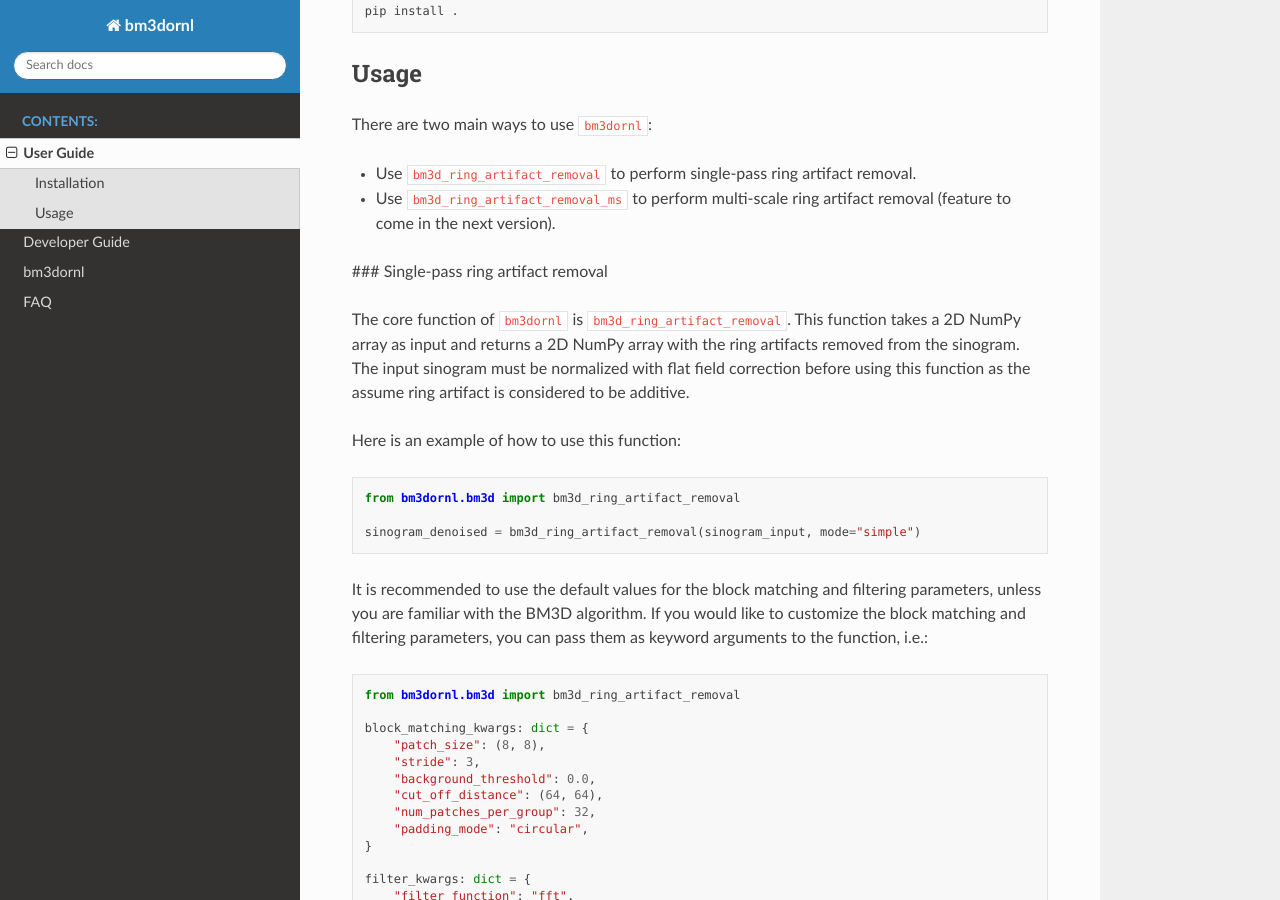
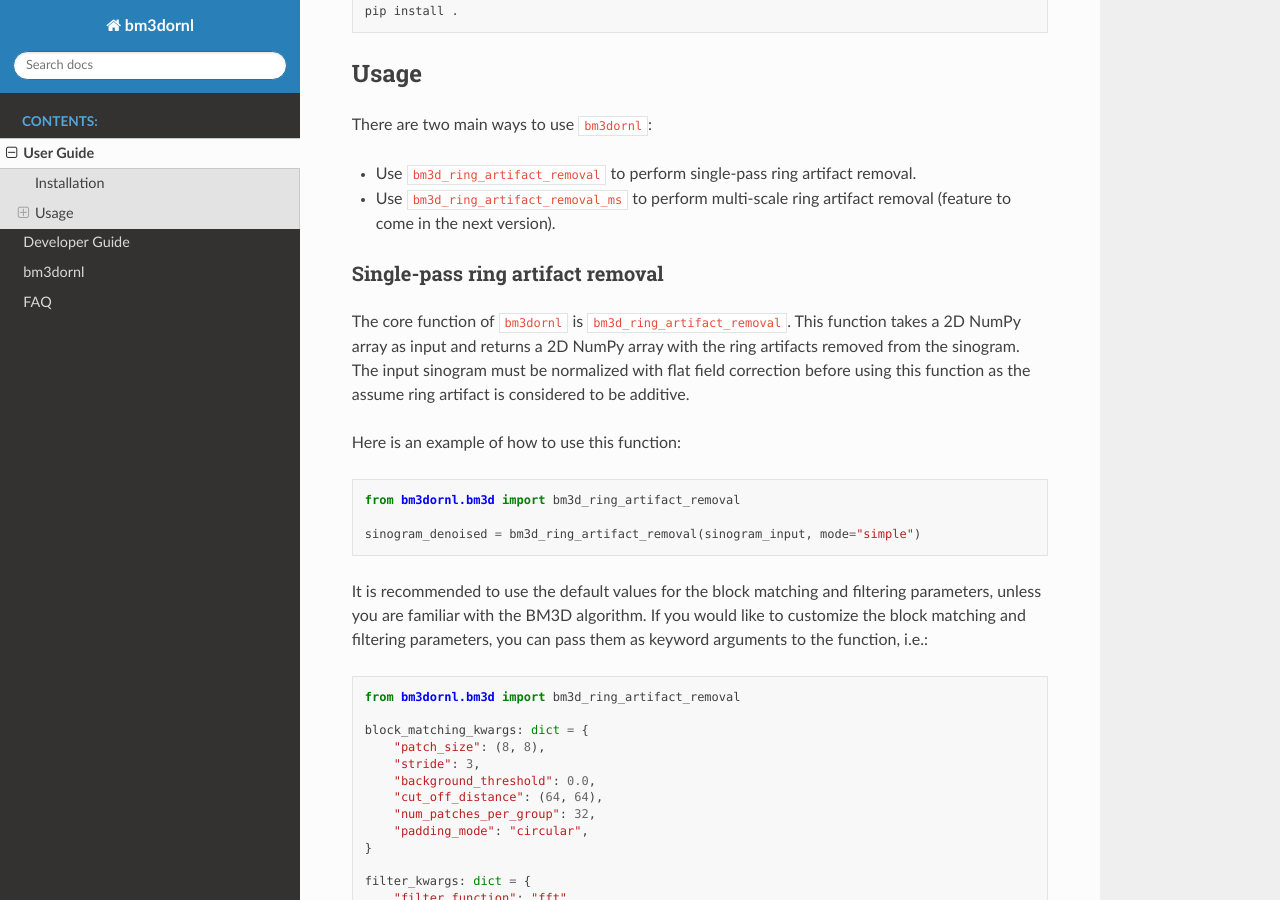
Before and after one commit to ornlneutronimaging/bm3dornl, a Sphinx documentation site: the page built from docs/user.rst, in a window 1280 px wide and 900 px high, scrolled down 850 px. Built offline with Sphinx 7.4.7 and the Read the Docs theme 2.0.0, drawn with Linux system fonts in a browser that asks for light colours; the version number could not be read and is left out; some of the changed text lies outside the part shown.

Commit message:
fix rst header syntax

```diff
--- a/docs/developer.rst
+++ b/docs/developer.rst
@@ -1,3 +1,4 @@
+===============
 Developer Guide
 ===============
 
@@ -7,6 +8,7 @@ Developer Guide
 
 This guide is intended for developers who want to contribute to the development of the project.
 
+-----------------
 Developer Account
 -----------------
 
@@ -14,6 +16,7 @@ All development work is done on Github and requires a Github account.
 For developers who are part of SCSE@ORNL, you need to make sure you have the 2-step verification enabled on your account to comply with the organization's security policy.
 For developers who are not part of SCSE@ORNL, you need to fork the repository to your own account and submit pull requests to the main repository.
 
+--------
 Branches
 --------
 
@@ -23,6 +26,7 @@ In addition to the `next` branch, we also have `qa` and `main` branches.
 The `qa` branch is used for testing the release candidate, and the `main` branch is used for the stable release.
 All three branches are protected branches, and only the project maintainers can merge into the `main` branch.
 
+-----------------
 Development Cycle
 -----------------
 
@@ -56,6 +60,7 @@ For developers who are not part of SCSE@ORNL, the development cycle is as follow
 
 * The project maintainers will review the pull request and provide feedback.
 
+-------------
 Release Cycle
 -------------
 
@@ -67,6 +72,7 @@ The release cycle is as follows:
 * The `main` branch will be tagged with the release version number.
 * The release version will be published on Github, Anaconda and PyPI.
 
+-------------------------
 Developing with Test Data
 -------------------------
 
--- a/docs/index.rst
+++ b/docs/index.rst
@@ -3,6 +3,7 @@
    You can adapt this file completely to your liking, but it should at least
    contain the root `toctree` directive.
 
+====================================
 Welcome to bm3dornl's documentation!
 ====================================
 
@@ -16,6 +17,7 @@ Welcome to bm3dornl's documentation!
    FAQ
 
 
+==================
 Indices and tables
 ==================
 
--- a/docs/user.rst
+++ b/docs/user.rst
@@ -1,3 +1,4 @@
+==========
 User Guide
 ==========
 
@@ -8,6 +9,7 @@ In order to use this library, an Nvidia card with CUDA support is required.
     :align: center
     :alt: Example of ring artifact removal using bm3dornl
 
+------------
 Installation
 ------------
 
@@ -31,6 +33,7 @@ If you prefer installing from source directly from the repository, you can clone
     cd bm3dornl
     pip install .
 
+-----
 Usage
 -----
 
@@ -39,7 +42,9 @@ There are two main ways to use ``bm3dornl``:
 - Use ``bm3d_ring_artifact_removal`` to perform single-pass ring artifact removal.
 - Use ``bm3d_ring_artifact_removal_ms`` to perform multi-scale ring artifact removal (feature to come in the next version).
 
-### Single-pass ring artifact removal
+^^^^^^^^^^^^^^^^^^^^^^^^^^^^^^^^^
+Single-pass ring artifact removal
+^^^^^^^^^^^^^^^^^^^^^^^^^^^^^^^^^
 
 The core function of ``bm3dornl`` is ``bm3d_ring_artifact_removal``.
 This function takes a 2D NumPy array as input and returns a 2D NumPy array with the ring artifacts removed from the sinogram.
@@ -102,6 +107,8 @@ Currently, there are three modes available for the ring artifact removal:
     :align: center
     :alt: Example of ring artifact removal using bm3dornl in full mode
 
-### Multi-scale ring artifact removal
+^^^^^^^^^^^^^^^^^^^^^^^^^^^^^^^^^
+Multi-scale ring artifact removal
+^^^^^^^^^^^^^^^^^^^^^^^^^^^^^^^^^
 
 TO BE IMPLEMENTED
```
